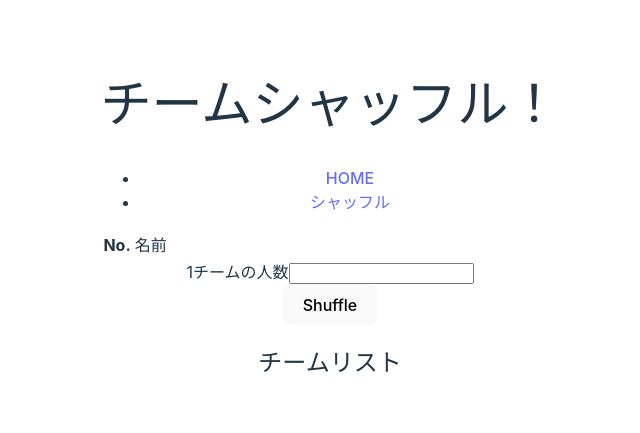
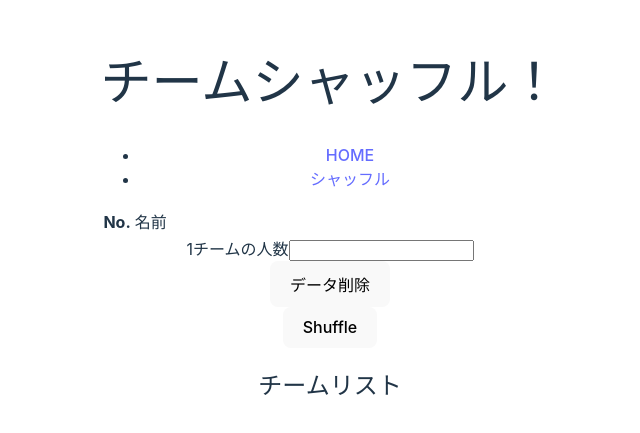
Before and after one commit to azufb/team_shuffle, a React (Vite) app: page /shuffle in a window 1280 px wide. Shown: the part 179-612 px from the top of the page, without its empty margins (310-950 px from the left). Built offline with nearby package versions, Linux system fonts and the light colour scheme.

Commit message:
データ削除実装

```diff
--- a/src/components/shuffle/Shuffle.tsx
+++ b/src/components/shuffle/Shuffle.tsx
@@ -28,6 +28,10 @@ export const Shuffle = () => {
     setTeamsInfo(teams);
   };
 
+  const deleteData = () => {
+    localStorage.removeItem("allMembers");
+  };
+
   return (
     <div>
       <div>
@@ -56,6 +60,8 @@ export const Shuffle = () => {
         />
       </div>
 
+      <button onClick={deleteData}>データ削除</button>
+
       <div>
         <button onClick={handleShuffle}>Shuffle</button>
       </div>
```
